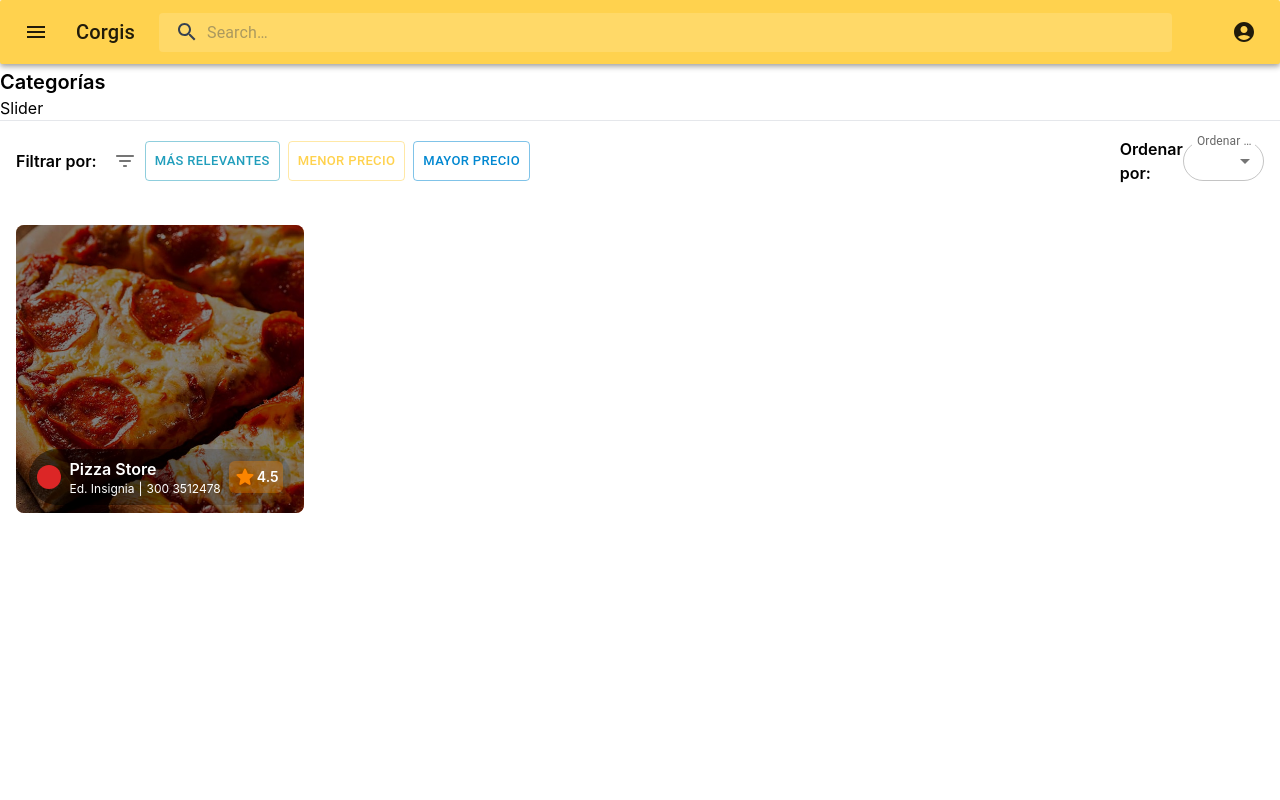
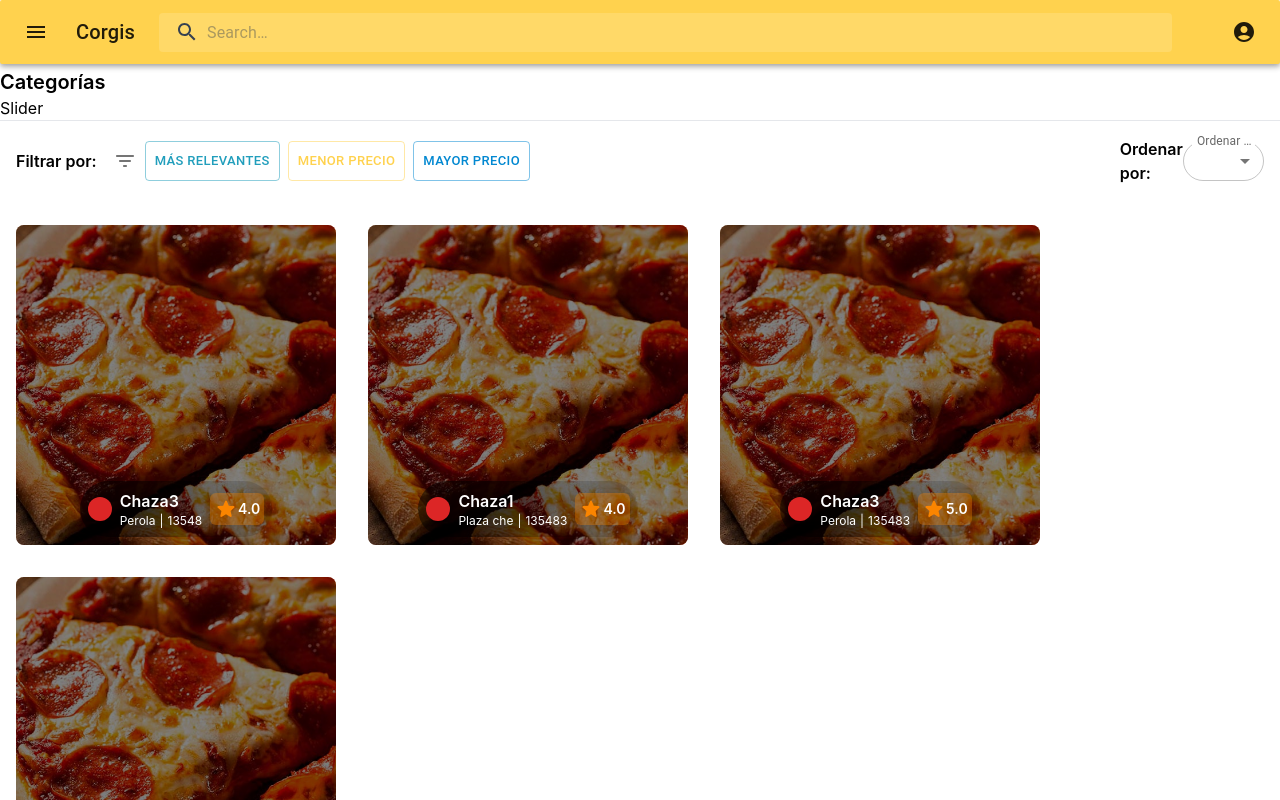
Before and after one commit to Camilo-neck/ingesoft1-project, a Next.js app: page /catalog in a window 1280 px wide. Shown: the top 800 px of the page. Built offline with nearby package versions, Linux system fonts and the light colour scheme.

Commit message:
Map chazas information into cards

```diff
--- a/pages/catalog.tsx
+++ b/pages/catalog.tsx
@@ -1,4 +1,3 @@
-import cors from 'cors';
 import Layout from "@/ui/Layout";
 import IconButton from "@mui/material/IconButton";
 import FilterListRoundedIcon from '@mui/icons-material/FilterListRounded';
@@ -10,8 +9,10 @@ import { useState } from "react";
 import { headers } from "next/headers";
 import InputLabel from '@mui/material/InputLabel';
 import { FormControl } from '@mui/material';
+import { GetServerSideProps } from "next";
 
-const Catalog = () => {
+const Catalog = (props: { chazas: any[]; }) => {
+	const [chazas, setChazas] = useState(props.chazas);
 	const [filtros, setFiltros] = useState<{name:string; color:"inherit" | "secondary" | "primary" | "info" | "success" | "error" | "warning" | undefined}[]>([{name:'Más relevantes', color:'secondary'}, {name:'Menor precio', color:'primary'}, {name:'Mayor precio', color:'info'}]);
 	const [orden, setOrden] = useState<string>('Relevancia');
 	const [categorias, setCaregorias] = useState([]);
@@ -36,7 +37,7 @@ const Catalog = () => {
 			<p className='font-semibold text-xl'>Categorías</p>
 			<div>
 				<p>Slider</p>
-				{/* <Button variant="outlined" onClick={fetchCategorias}>LOAD</Button> */}
+				{/* <Button variant="outlined" onClick={() => console.log(props)}>LOAD</Button> */}
 			</div>
 			<hr />
 			<div className="flex flex-col gap-10 m-4">
@@ -72,33 +73,48 @@ const Catalog = () => {
 						</FormControl>
 					</div>
 				</div>
-				<div className="flex flex-row flex-wrap gap-2 h-full overflow-y-auto">
+				<div className="flex flex-row flex-wrap gap-8 h-full overflow-y-auto">
 					{/*Chaza Card [TODO -> Pass to own component > Map json chazas] */}
-					<div className='w-72 h-72 rounded-lg bg-no-repeat bg-center bg-cover ' style={{backgroundImage: 'url("images/pizza_store.jpg")'}}>
+					{chazas.map((chaza: any, index: number) => (
+						<div key={index} className='w-80 h-80 rounded-lg bg-no-repeat bg-center bg-cover ' style={{backgroundImage: 'url("images/pizza_store.jpg")'}}>
 							<div className="flex items-end justify-center rounded-lg backdrop-brightness-50 hover:backdrop-filter-none transition-all ease-linear duration-200 h-full w-full">
 								<div className='mb-2 rounded-full' style={{backgroundImage: 'linear-gradient(100.11deg, rgba(0, 0, 0, 0.4) 30.39%, rgba(0, 0, 0, 0.1) 61.67%)'}}>
 									<div className='flex flex-row items-center gap-2 p-2 backdrop-blur-md rounded-full'>
 										<div className='w-6 h-6 rounded-full bg-red-600'></div>
 										<div className='flex flex-col'>
-										<p className='text-white font-semibold'>Pizza Store</p>
+											<p className='text-white font-semibold'>{chaza.nombre}</p>
 											<div className='flex flex-row gap-1'>
-											<p className='text-white text-xs'>Ed.  Insignia</p>
+												<p className='text-white text-xs'>{chaza.ubicacion}</p>
 												<p className='text-white text-xs'>|</p>
-											<p className='text-white text-xs'>300 3512478</p>
+												<p className='text-white text-xs'>{chaza.telefono}</p>
 											</div>
 										</div>
 										<div className='flex flex-row items-center p-1 rounded-md bg-[#FB850054]'>
 											<StarRoundedIcon className='text-[#FB8500]' />
-										<p className='text-white text-sm font-semibold'>4.5</p>
+											<p className='text-white text-sm font-semibold'>{chaza.calificacion.toFixed(1)}</p>
 										</div>
 									</div>
 								</div>
 							</div>
 						</div>
+					))}
+
 				</div>
 			</div>
 		</Layout>
 	);
 };
 
+export const getServerSideProps: GetServerSideProps = async (context) => {
+	const chazas = await fetch('http://localhost:3000/api/chaza')
+	.then(res => res.json())
+	.catch(err => console.log(err));
+	console.log(chazas);
+	return {
+		props: {
+			chazas
+		}
+	}
+}
+
 export default Catalog;
```
Lines whose indentation alone changed are shown as unchanged.
